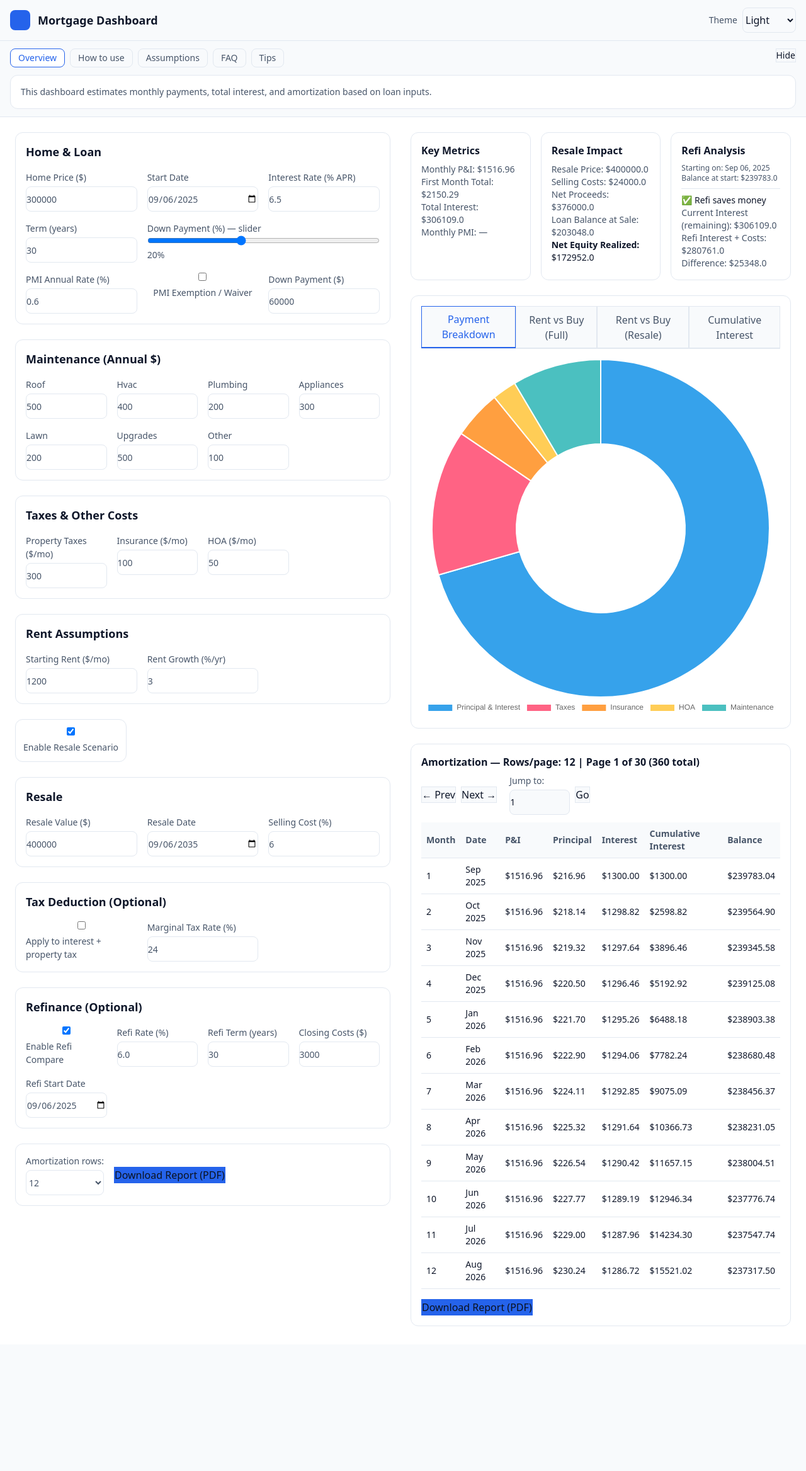
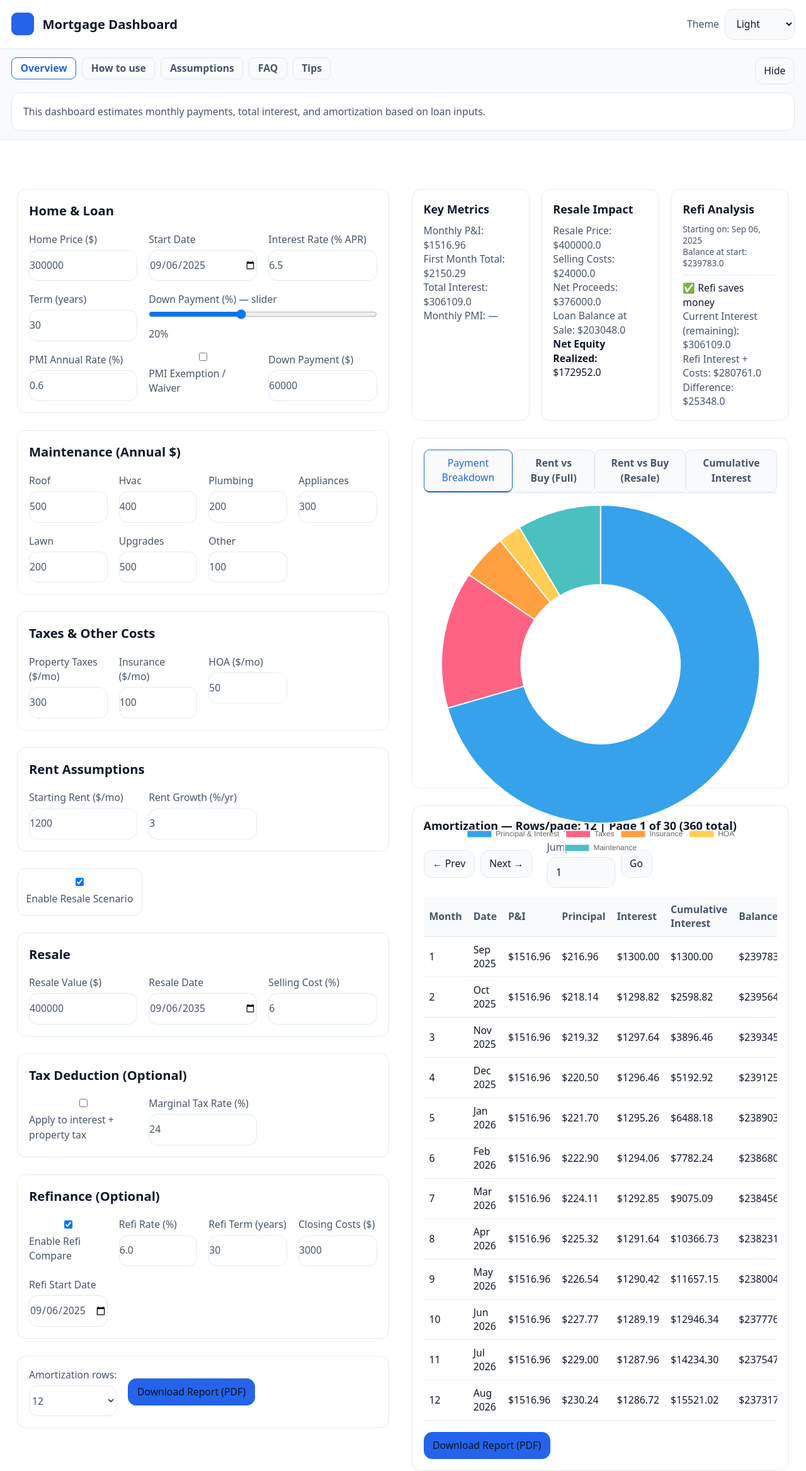
Before and after one commit to davidbUW/Mortgage_Dashboard, a Flask app: page / in a window 1280 px wide. Shown: the whole page at 63% size. Before the commit the page ends 2106 px from the top, so only its background shows below. Run offline with Flask 3, Linux system fonts and the light colour scheme; some libraries are stand-ins or nearby versions.

Commit message:
Add files via upload

```diff
--- a/flask_mortgage_app/templates/_results.html
+++ b/flask_mortgage_app/templates/_results.html
@@ -44,44 +44,48 @@
 <!-- Chart Tabs -->
 <div class="card rounded-xl p-4 mb-6">
   <div class="flex border-b" style="border-color: var(--border)">
-    <!-- Always show Payment -->
     <button class="tab-btn px-4 py-2 font-medium border-b-2 tab-active"
             style="border-color: var(--primary); color: var(--primary)"
             data-target="tab-payment">Payment Breakdown</button>
 
     {% if rent_buy_full %}
-    <button class="tab-btn px-4 py-2 muted"
-            data-target="tab-rentbuyfull">Rent vs Buy (Full)</button>
+    <button class="tab-btn px-4 py-2 muted" data-target="tab-rentbuyfull">Rent vs Buy (Full)</button>
     {% endif %}
 
     {% if resale_enable and rent_buy %}
-    <button class="tab-btn px-4 py-2 muted"
-            data-target="tab-rentbuy">Rent vs Buy (Resale)</button>
+    <button class="tab-btn px-4 py-2 muted" data-target="tab-rentbuy">Rent vs Buy (Resale)</button>
     {% endif %}
 
-    <button class="tab-btn px-4 py-2 muted"
-            data-target="tab-cumint">Cumulative Interest</button>
+    <button class="tab-btn px-4 py-2 muted" data-target="tab-cumint">Cumulative Interest</button>
   </div>
 
-  <!-- Tab content panes -->
+  <!-- Tab content panes (each canvas wrapped in .chart-box for responsive height) -->
   <div id="tab-payment" class="tab-content block mt-4">
-    <canvas id="chartPayment" style="min-height: 400px;"></canvas>
+    <div class="chart-box">
+      <canvas id="chartPayment"></canvas>
+    </div>
   </div>
 
   {% if rent_buy_full %}
   <div id="tab-rentbuyfull" class="tab-content hidden mt-4">
-    <canvas id="chartRentBuyFull" style="min-height: 400px;"></canvas>
+    <div class="chart-box">
+      <canvas id="chartRentBuyFull"></canvas>
+    </div>
   </div>
   {% endif %}
 
   {% if resale_enable and rent_buy %}
   <div id="tab-rentbuy" class="tab-content hidden mt-4">
-    <canvas id="chartRentBuy" style="min-height: 400px;"></canvas>
+    <div class="chart-box">
+      <canvas id="chartRentBuy"></canvas>
+    </div>
   </div>
   {% endif %}
 
   <div id="tab-cumint" class="tab-content hidden mt-4">
-    <canvas id="chartCumInterest" style="min-height: 400px;"></canvas>
+    <div class="chart-box">
+      <canvas id="chartCumInterest"></canvas>
+    </div>
   </div>
 </div>
 
@@ -106,6 +110,10 @@
         btn.style.color = primary;
         btn.classList.remove('muted');
       }
+      // ensure charts fit the newly visible pane
+      if (window.Chart && Chart.instances) {
+        Object.values(Chart.instances).forEach(inst => inst.resize());
+      }
     });
   });
 </script>
@@ -119,7 +127,6 @@
 
   <!-- Pager controls -->
   <div class="flex items-center gap-2 mb-3">
-    <!-- Prev -->
     <button
       class="btn"
       hx-post="/results"
@@ -130,7 +137,6 @@
       {% if page <= 1 %}disabled{% endif %}
     >&larr; Prev</button>
 
-    <!-- Next -->
     <button
       class="btn"
       hx-post="/results"
@@ -141,7 +147,6 @@
       {% if page >= total_pages %}disabled{% endif %}
     >Next &rarr;</button>
 
-    <!-- Jump to page -->
     <label class="ml-3 text-sm muted">Jump to:
       <input type="number" min="1" max="{{ total_pages }}" value="{{ page }}"
              class="btn w-24 mt-0"
@@ -187,8 +192,22 @@
   </div>
 
   <div class="mt-4">
-    <button class="btn btn-primary"
-            form="mortgage-form" formaction="/pdf" formmethod="post" target="_blank">
+    <!-- PDF download: bypass HTMX -->
+    <button type="button" class="btn btn-primary"
+      onclick="
+        const f = document.getElementById('mortgage-form');
+        if (!f) return;
+        const oldAction = f.getAttribute('action') || '';
+        const oldTarget = f.getAttribute('target') || '';
+        const oldMethod = f.getAttribute('method') || 'post';
+        f.setAttribute('action','/pdf');
+        f.setAttribute('method','post');
+        f.setAttribute('target','_blank');
+        HTMLFormElement.prototype.submit.call(f);
+        if (oldAction) f.setAttribute('action', oldAction); else f.removeAttribute('action');
+        if (oldTarget) f.setAttribute('target', oldTarget); else f.removeAttribute('target');
+        f.setAttribute('method', oldMethod);
+      ">
       Download Report (PDF)
     </button>
   </div>
@@ -216,3 +235,22 @@
   }
 } | tojson }}
 </script>
+
+<!-- Safety-net initializer so charts render even if timing differs -->
+<script>
+  (function () {
+    const payloadEl = document.getElementById('charts-payload');
+    if (payloadEl && window.initCharts) {
+      try {
+        const data = JSON.parse(payloadEl.textContent);
+        window.__lastChartsPayload = data;
+        window.initCharts(data);
+      } catch (e) { console.error('Charts payload parse error:', e); }
+    }
+    requestAnimationFrame(() => {
+      if (window.Chart && Chart.instances) {
+        Object.values(Chart.instances).forEach(c => c.resize());
+      }
+    });
+  })();
+</script>
--- a/flask_mortgage_app/templates/base.html
+++ b/flask_mortgage_app/templates/base.html
@@ -1,16 +1,17 @@
 <!DOCTYPE html>
-<html lang="en" data-theme="light">
+<html lang="en" data-theme="light" class="text-[16px] sm:text-[16px] md:text-[17px] lg:text-[18px]">
 <head>
   <meta charset="UTF-8" />
   <title>Mortgage Dashboard</title>
-  <meta name="viewport" content="width=device-width, initial-scale=1" />
+  <meta name="viewport" content="width=device-width, initial-scale=1, viewport-fit=cover">
+  <meta name="format-detection" content="telephone=no">
 
-  <!-- Tailwind CDN -->
+  <!-- Tailwind CDN (must be non-deferred so classes compile immediately) -->
   <script src="https://cdn.tailwindcss.com"></script>
-  <!-- HTMX -->
-  <script src="https://unpkg.com/htmx.org@1.9.6"></script>
-  <!-- Chart.js -->
-  <script src="https://cdn.jsdelivr.net/npm/chart.js"></script>
+
+  <!-- HTMX + Chart.js (defer to avoid blocking first paint) -->
+  <script defer src="https://unpkg.com/htmx.org@1.9.6"></script>
+  <script defer src="https://cdn.jsdelivr.net/npm/chart.js"></script>
 
   <style>
     /* THEME TOKENS */
@@ -48,12 +49,35 @@
       --input: #1e1e1e;
     }
 
+    /* Prevent horizontal scroll on mobile */
+    html, body { overflow-x: hidden; background: var(--bg); color: var(--text); }
+
+    /* Base tokens -> utilities */
+    .surface { background: var(--surface); }
+    .card { background: var(--card); border: 1px solid var(--border); }
+    .muted { color: var(--muted); }
+    .btn {
+      /* works with Tailwind CDN */
+      display: inline-flex; align-items: center; gap: .5rem;
+      border-radius: .75rem; padding: .5rem .75rem; font-size: .875rem; font-weight: 500;
+      transition: filter .15s ease;
+      background: var(--surface); border: 1px solid var(--border); color: var(--text);
+    }
+    .btn:hover { filter: brightness(1.05); }
+    .btn-primary { background: var(--primary); color: #0b1220; border-color: transparent; }
+    .focus-ring:focus { outline: 3px solid var(--ring); outline-offset: 2px; }
+    .tab-active { border-color: var(--primary) !important; color: var(--primary) !important; }
+    .banner-hidden { display: none; }
+
     /* Tabs as pills */
     .tab-btn {
       background: var(--surface);
       color: var(--muted);
       border: 1px solid var(--border);
-      transition: background 0.2s, color 0.2s, border-color 0.2s;
+      transition: background .2s, color .2s, border-color .2s;
+      border-radius: .5rem;
+      padding: .25rem .75rem;
+      font-size: .875rem; font-weight: 600;
     }
     .tab-btn:hover { background: var(--card); color: var(--text); }
     .tab-btn[aria-selected="true"] {
@@ -62,58 +86,37 @@
       background: var(--card);
     }
 
-    /* Form controls (theme-aware) */
+    /* Form controls (theme-aware, finger-friendly) */
+    label { display: flex; flex-direction: column; gap: .25rem; font-size: .875rem; color: var(--muted); }
     input, select, textarea {
-      background: var(--input);
-      color: var(--text);
-      border: 1px solid var(--border);
-      border-radius: 0.5rem;
-      padding: 0.5rem;
-      display: block;
-      width: 100%;
-      box-sizing: border-box;
-      min-height: 2.5rem;
-      line-height: 1.25rem;
-      min-width: 0;
+      background: var(--input); color: var(--text);
+      border: 1px solid var(--border); border-radius: .75rem;
+      padding: .625rem .75rem; width: 100%; min-height: 2.75rem; line-height: 1.25rem; box-sizing: border-box; min-width: 0;
     }
-    input:focus, select:focus, textarea:focus {
-      outline: 2px solid var(--ring);
-      outline-offset: 2px;
-    }
+    input:focus, select:focus, textarea:focus { outline: 2px solid var(--ring); outline-offset: 2px; }
     input[type="range"] { padding: 0; min-height: auto; background: transparent; }
     input[type="checkbox"], input[type="radio"] { width: auto; min-height: auto; padding: 0; }
 
-    /* Base tokens -> utilities */
-    body { background: var(--bg); color: var(--text); }
-    .surface { background: var(--surface); }
-    .card { background: var(--card); border: 1px solid var(--border); }
-    .muted { color: var(--muted); }
-    .btn {
-      @apply inline-flex items-center gap-2 rounded-xl px-3 py-2 text-sm font-medium transition;
-      background: var(--surface);
-      border: 1px solid var(--border);
-      color: var(--text);
-    }
-    .btn:hover { filter: brightness(1.05); }
-    .btn-primary { background: var(--primary); color: #0b1220; border-color: transparent; }
-    .focus-ring:focus { outline: 3px solid var(--ring); outline-offset: 2px; }
-    .tab-active { border-color: var(--primary) !important; color: var(--primary) !important; }
-    .banner-hidden { display: none; }
+    /* Chart container helper: lets Chart.js be truly responsive */
+    .chart-box { position: relative; height: 16rem; }
+    @media (min-width: 640px) { .chart-box { height: 20rem; } }
+    @media (min-width: 768px) { .chart-box { height: 24rem; } }
 
-    /* Label structure (prevents overlap) */
-    label {
-      display: flex;
-      flex-direction: column;
-      gap: 0.25rem;
-      font-size: 0.875rem;
-      color: var(--muted);
+    /* Wide content safety on phones (tables, code, etc.) */
+    .overflow-snap { overflow-x: auto; -webkit-overflow-scrolling: touch; }
+
+    /* Sticky header backdrop */
+    .glass {
+      backdrop-filter: saturate(120%) blur(10px);
+      -webkit-backdrop-filter: saturate(120%) blur(10px);
+      background: color-mix(in oklab, var(--bg) 85%, transparent);
     }
   </style>
 </head>
 <body class="min-h-screen">
 
-  <!-- HEADER -->
-  <header class="surface border-b" style="border-color: var(--border);">
+  <!-- HEADER (now sticky + translucent) -->
+  <header class="surface border-b sticky top-0 z-50 glass" style="border-color: var(--border);">
     <div class="max-w-7xl mx-auto px-4 py-3 flex items-center justify-between">
       <div class="flex items-center gap-3">
         <div class="h-8 w-8 rounded-lg" style="background: var(--primary)"></div>
@@ -126,24 +129,21 @@
           <option value="medium">Medium</option>
           <option value="dark">Dark</option>
         </select>
-        <!-- NEW: Show Help button (appears when banner is hidden) -->
-        <button id="show-banner" class="btn focus-ring text-sm hidden" aria-label="Show help banner">
-          Show Help
-        </button>
+        <button id="show-banner" class="btn focus-ring text-sm hidden" aria-label="Show help banner">Show Help</button>
       </div>
     </div>
   </header>
 
-  <!-- HOW-TO BANNER -->
+  <!-- HOW-TO BANNER (non-sticky for simpler mobile flow) -->
   <section id="howto-banner" class="surface border-b" style="border-color: var(--border);">
     <div class="max-w-7xl mx-auto px-4 py-3">
       <div class="flex items-start justify-between gap-4">
         <nav class="flex flex-wrap gap-2" role="tablist" aria-label="How to">
-          <button class="tab-btn px-3 py-1 rounded-lg text-sm font-medium border" role="tab" aria-selected="true" aria-controls="tab-overview" id="tabbtn-overview">Overview</button>
-          <button class="tab-btn px-3 py-1 rounded-lg text-sm font-medium border" role="tab" aria-selected="false" aria-controls="tab-howto" id="tabbtn-howto">How to use</button>
-          <button class="tab-btn px-3 py-1 rounded-lg text-sm font-medium border" role="tab" aria-selected="false" aria-controls="tab-assumptions" id="tabbtn-assumptions">Assumptions</button>
-          <button class="tab-btn px-3 py-1 rounded-lg text-sm font-medium border" role="tab" aria-selected="false" aria-controls="tab-faq" id="tabbtn-faq">FAQ</button>
-          <button class="tab-btn px-3 py-1 rounded-lg text-sm font-medium border" role="tab" aria-selected="false" aria-controls="tab-tips" id="tabbtn-tips">Tips</button>
+          <button class="tab-btn" role="tab" aria-selected="true" aria-controls="tab-overview" id="tabbtn-overview">Overview</button>
+          <button class="tab-btn" role="tab" aria-selected="false" aria-controls="tab-howto" id="tabbtn-howto">How to use</button>
+          <button class="tab-btn" role="tab" aria-selected="false" aria-controls="tab-assumptions" id="tabbtn-assumptions">Assumptions</button>
+          <button class="tab-btn" role="tab" aria-selected="false" aria-controls="tab-faq" id="tabbtn-faq">FAQ</button>
+          <button class="tab-btn" role="tab" aria-selected="false" aria-controls="tab-tips" id="tabbtn-tips">Tips</button>
         </nav>
         <div class="flex items-center gap-2">
           <button id="dismiss-banner" class="btn focus-ring text-sm" aria-label="Hide help banner">Hide</button>
@@ -193,14 +193,15 @@
   </section>
 
   <!-- PAGE CONTENT -->
-  <main class="max-w-7xl mx-auto p-6">
+  <main class="max-w-7xl mx-auto px-4 sm:px-6 py-4 sm:py-6"
+        style="padding-top: var(--chrome, 0px);">
     {% block content %}{% endblock %}
   </main>
 
   <!-- Site scripts -->
-  <script src="{{ url_for('static', filename='charts.js') }}"></script>
+  <script defer src="{{ url_for('static', filename='charts.js') }}"></script>
   <script>
-    // THEME SWITCHER
+    // === THEME SWITCHER ===
     const root = document.documentElement;
     const select = document.getElementById('theme-select');
     const saved = localStorage.getItem('theme') || 'light';
@@ -209,13 +210,13 @@
     select.addEventListener('change', () => {
       root.setAttribute('data-theme', select.value);
       localStorage.setItem('theme', select.value);
-      // Ask charts (if loaded) to re-theme
+      // re-init charts (if provided by charts.js)
       if (window.__lastChartsPayload && window.initCharts) {
         window.initCharts(window.__lastChartsPayload);
       }
     });
 
-    // TABS (banner)
+    // === TABS (banner) ===
     const tabButtons = ['overview','howto','assumptions','faq','tips'].map(k => document.getElementById(`tabbtn-${k}`));
     const panels = ['tab-overview','tab-howto','tab-assumptions','tab-faq','tab-tips'].map(id => document.getElementById(id));
     function activate(idx){
@@ -229,45 +230,38 @@
     tabButtons.forEach((btn,idx)=> btn.addEventListener('click', ()=> activate(idx)));
     activate(0);
 
-    // ----- BANNER HIDE/SHOW + CHROME OFFSET -----
+    // === BANNER HIDE/SHOW ===
     const banner = document.getElementById('howto-banner');
     const dismissBtn = document.getElementById('dismiss-banner');
     const showBtn = document.getElementById('show-banner');
 
     function setChromeOffset(){
+      // Only account for sticky header height; banner is non-sticky.
       const header = document.querySelector('header');
-      const h = (header?.offsetHeight || 0) + (banner && !banner.classList.contains('banner-hidden') ? banner.offsetHeight : 0);
+      const h = header?.offsetHeight || 0;
       document.documentElement.style.setProperty('--chrome', h + 'px');
     }
-
     function hideBanner(){
       banner.classList.add('banner-hidden');
       localStorage.setItem('hideHowto','1');
       showBtn.classList.remove('hidden');
-      setChromeOffset();
     }
     function showBanner(){
       banner.classList.remove('banner-hidden');
       localStorage.setItem('hideHowto','0');
       showBtn.classList.add('hidden');
-      setChromeOffset();
     }
+    if (localStorage.getItem('hideHowto') === '1') { hideBanner(); } else { showBanner(); }
 
-    // Initial state
-    if (localStorage.getItem('hideHowto') === '1') {
-      hideBanner();
-    } else {
-      showBanner();
-    }
-
-    // Events
     dismissBtn.addEventListener('click', hideBanner);
     showBtn.addEventListener('click', showBanner);
+
     window.addEventListener('load', setChromeOffset);
     window.addEventListener('resize', setChromeOffset);
     document.body.addEventListener('htmx:afterSwap', setChromeOffset);
 
-    // HTMX + charts payload
+    // === HTMX + charts payload ===
+    if (window.htmx) {
       htmx.config.allowScriptTags = true;
       document.body.addEventListener('htmx:afterSwap', (e) => {
         if (e.detail?.target?.id === 'results') {
@@ -275,19 +269,21 @@
           if (payloadEl) {
             try {
               const data = JSON.parse(payloadEl.textContent);
-            window.__lastChartsPayload = data;     // keep for theme changes
+              window.__lastChartsPayload = data;
               if (window.initCharts) window.initCharts(data);
-          } catch (err) {
-            console.error('Charts payload parse error:', err);
+              // Nudge all charts to resize to their .chart-box containers
+              if (window.Chart && Chart.instances) {
+                Object.values(Chart.instances).forEach(inst => inst.resize());
               }
+            } catch (err) { console.error('Charts payload parse error:', err); }
           }
         }
       });
       window.addEventListener('DOMContentLoaded', () => {
         const results = document.getElementById('results');
         if (results) htmx.trigger(results, 'load');
-      setChromeOffset();
       });
+    }
   </script>
 </body>
 </html>
--- a/flask_mortgage_app/templates/index.html
+++ b/flask_mortgage_app/templates/index.html
@@ -169,8 +169,22 @@
             </select>
           </label>
 
-          <button class="btn btn-primary"
-                  form="mortgage-form" formaction="/pdf" formmethod="post" target="_blank">
+          <!-- PDF download: bypass HTMX -->
+          <button type="button" class="btn btn-primary"
+            onclick="
+              const f = document.getElementById('mortgage-form');
+              if (!f) return;
+              const oldAction = f.getAttribute('action') || '';
+              const oldTarget = f.getAttribute('target') || '';
+              const oldMethod = f.getAttribute('method') || 'post';
+              f.setAttribute('action','/pdf');
+              f.setAttribute('method','post');
+              f.setAttribute('target','_blank');
+              HTMLFormElement.prototype.submit.call(f);
+              if (oldAction) f.setAttribute('action', oldAction); else f.removeAttribute('action');
+              if (oldTarget) f.setAttribute('target', oldTarget); else f.removeAttribute('target');
+              f.setAttribute('method', oldMethod);
+            ">
             Download Report (PDF)
           </button>
         </div>
```
Lines whose indentation alone changed are shown as unchanged.
